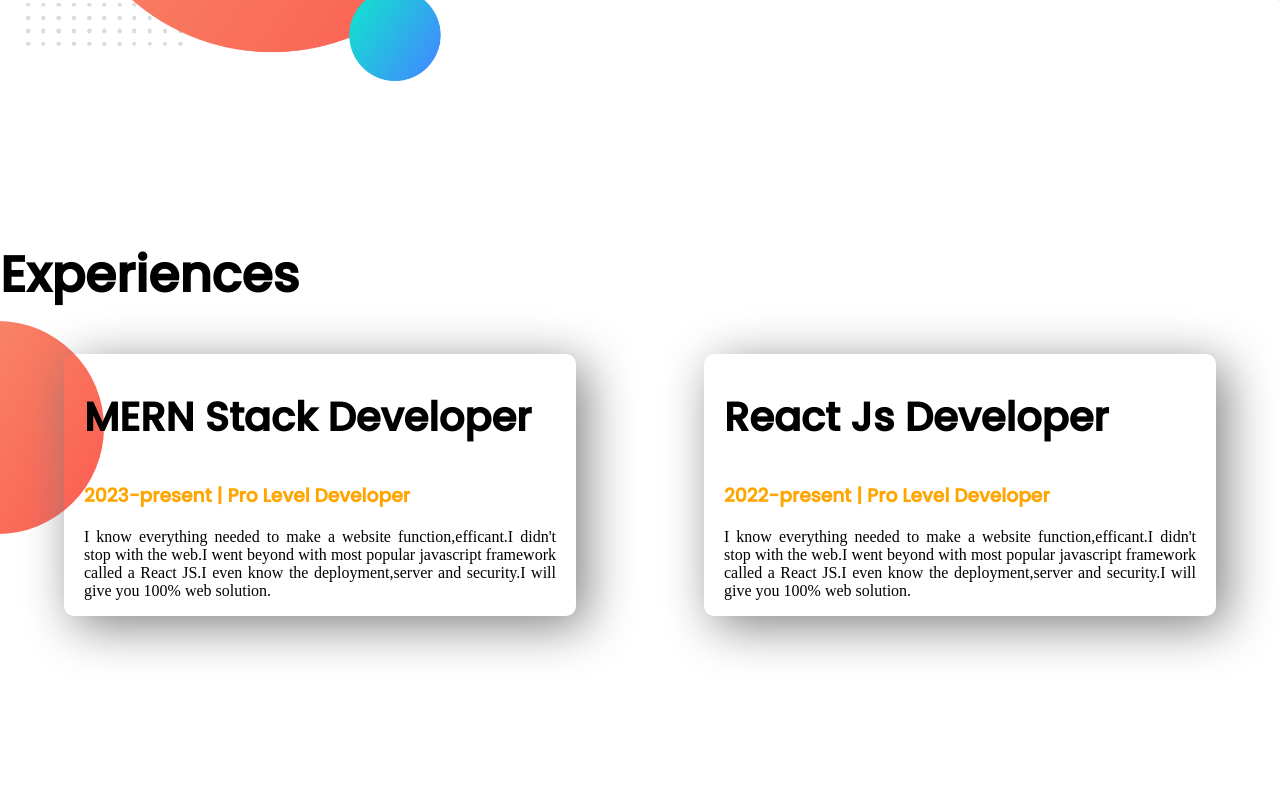
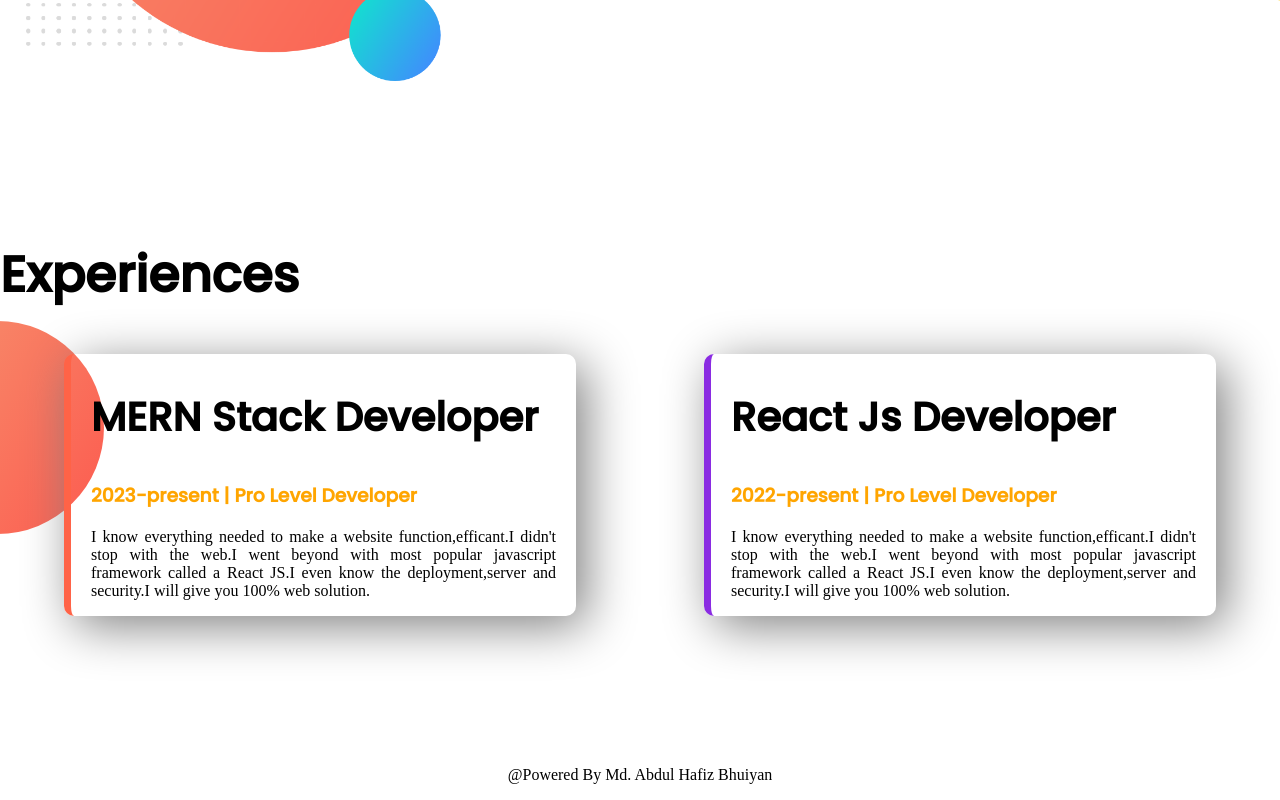
Before and after one commit to MdHafizBhuiyan/Personal-protfolio, a plain HTML site: page index.html in a window 1280 px wide. Shown: the part 980-1780 px from the top of the page. Before the commit the page ends 1746 px from the top, so only its background shows below. Drawn offline with Linux system fonts and the light colour scheme.

Commit message:
background

```diff
--- a/index.html
+++ b/index.html
@@ -58,7 +58,7 @@
     <section class="experience-area">
       <h1>Experiences</h1>
       <div class="flexible-container">
-        <div class="experience-item">
+        <div id="mern-stack" class="experience-item">
           <h2>MERN Stack Developer</h2>
           <h3 class="color-orange">2023-present | Pro Level Developer</h3>
           <p>
@@ -68,7 +68,7 @@
             security.I will give you 100% web solution.
           </p>
         </div>
-        <div class="experience-item">
+        <div id="react-js" class="experience-item">
           <h2>React Js Developer</h2>
           <h3 class="color-orange">2022-present | Pro Level Developer</h3>
           <p>
@@ -81,4 +81,7 @@
       </div>
     </section>
   </body>
+  <footer>
+    <p>@Powered By Md. Abdul Hafiz Bhuiyan</p>
+  </footer>
 </html>
--- a/style.css
+++ b/style.css
@@ -59,3 +59,12 @@ p{
   padding-right:20px;
   border-radius:10px;
 }
+#mern-stack{
+  border-left: 7px solid tomato;
+}
+#react-js{
+  border-left: 7px solid blueviolet;
+}
+footer p{
+  text-align: center;
+}
```
